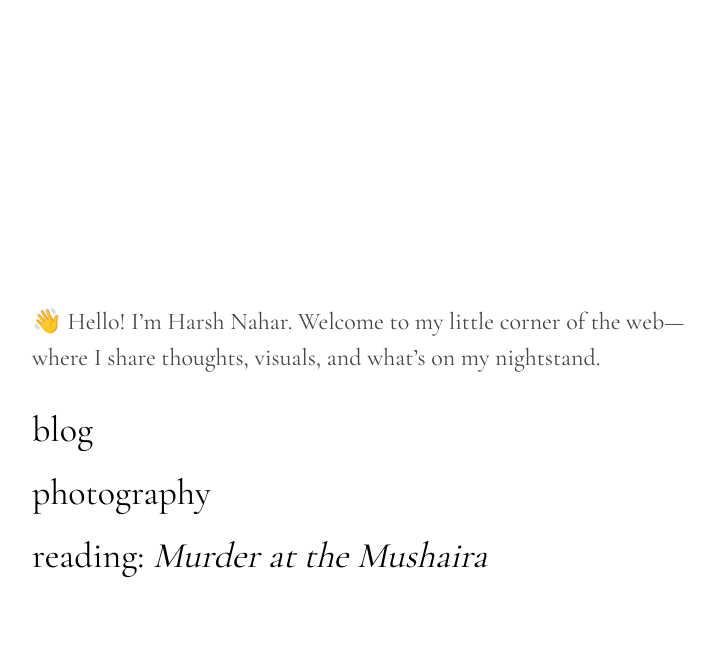
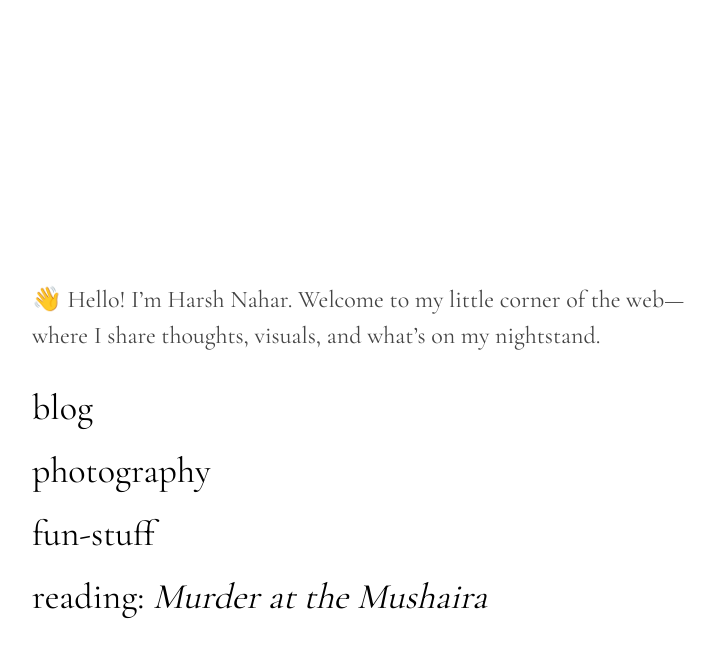
Before and after one commit to harsh-nahar/harsh-nahar.github.io, a Jekyll site: the page built from index.md, in a window 1280 px wide. Shown: the top 658 px of the page, without its empty margins (272-987 px from the left). Built offline with Jekyll 4.4.1, drawn with Linux system fonts in a browser that asks for light colours.

Commit message:
Update home.html

```diff
--- a/_layouts/home.html
+++ b/_layouts/home.html
@@ -18,6 +18,9 @@ layout: default
          target="_blank" rel="noopener noreferrer">photography</a>
     </li>
     <li>
+    <li>
+      <a href="{{ '/tools/' | relative_url }}" class="link">fun-stuff</a>
+    </li>
       <a href="https://www.goodreads.com/book/show/56253393-murder-at-the-mushaira" class="link"
          target="_blank" rel="noopener noreferrer">
         reading: <em>Murder at the Mushaira</em>
```
